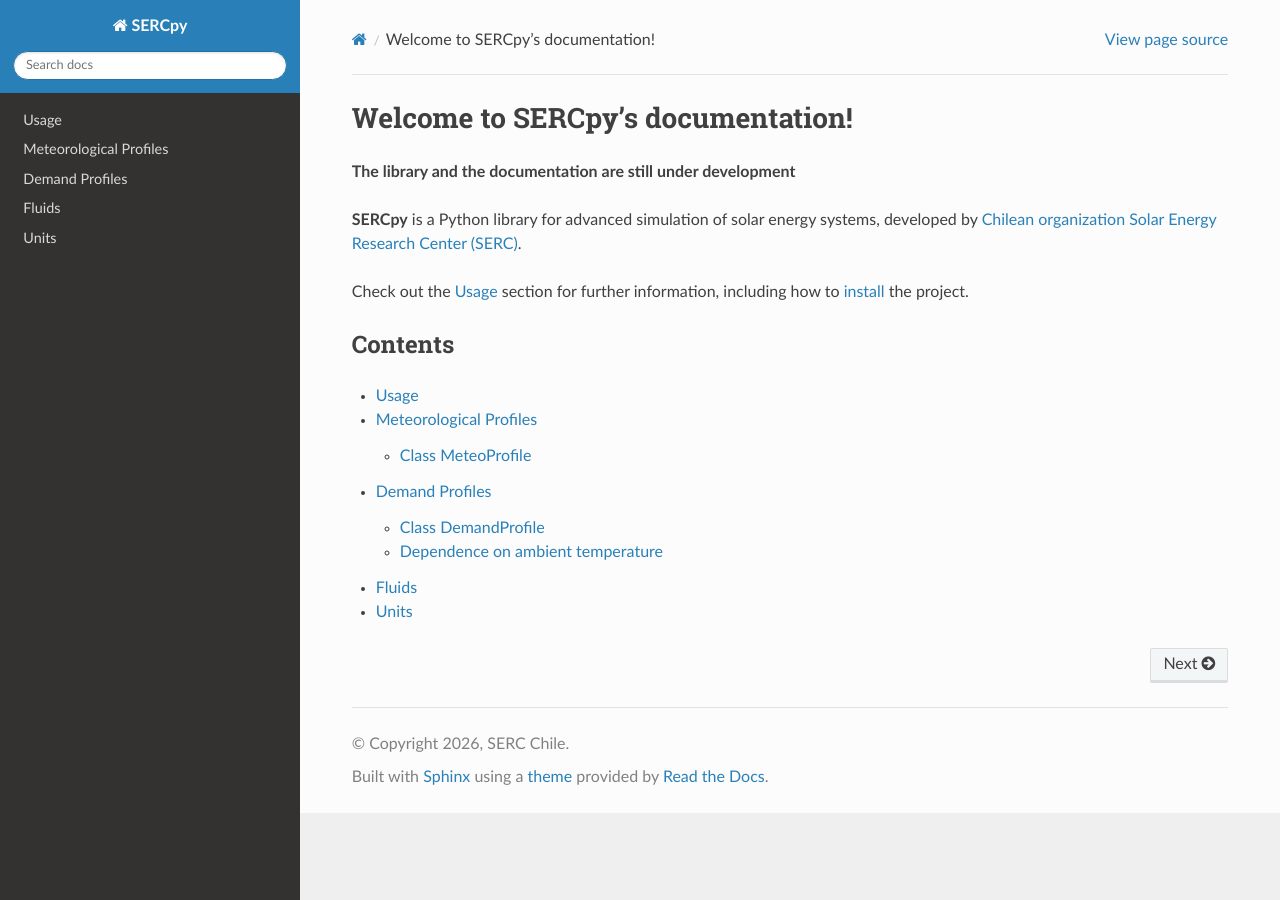
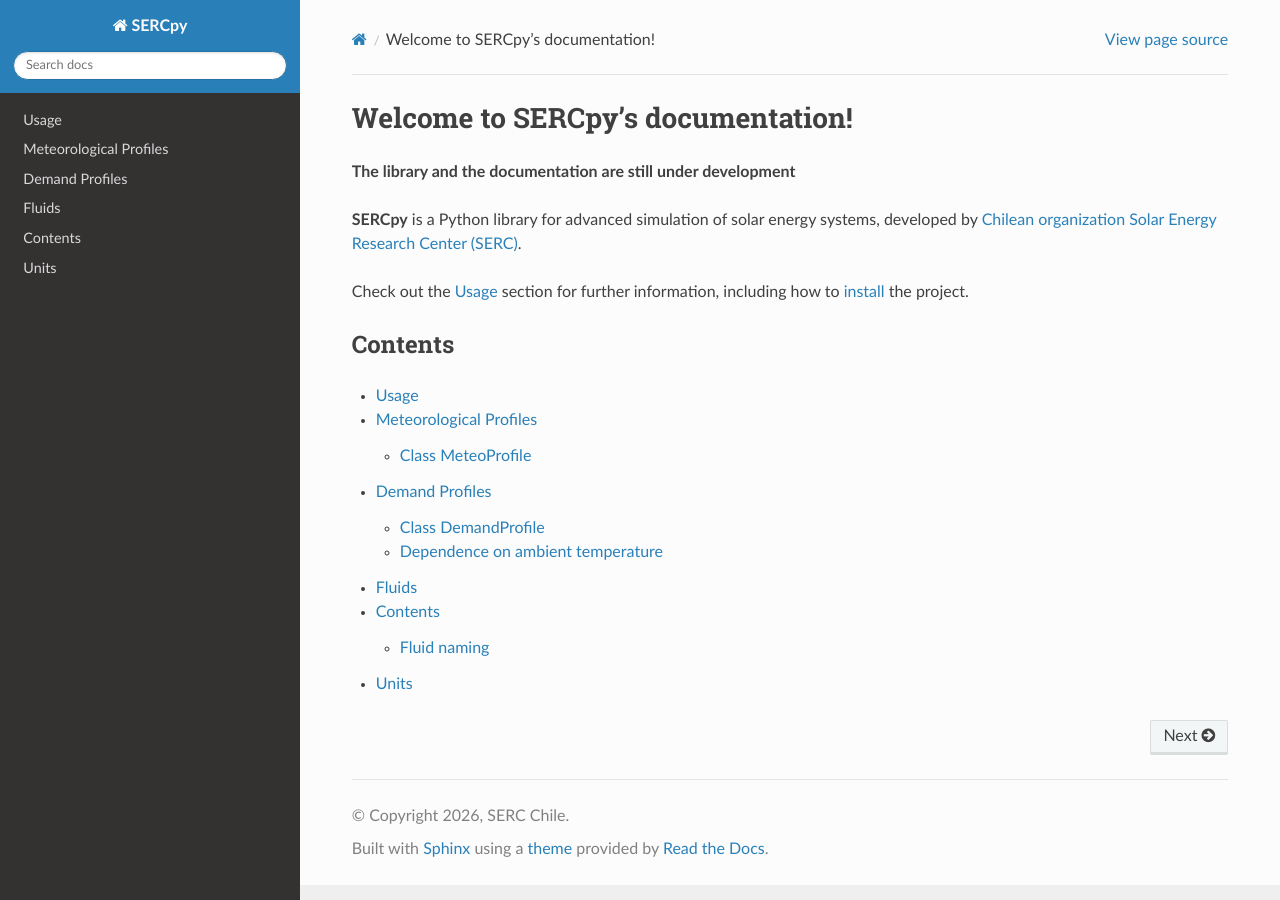
Before and after one commit to serc-chile/SERCpy, a Sphinx documentation site: the page built from docs/source/index.rst, in a window 1280 px wide. Built offline with Sphinx 7.4.7 and the Read the Docs theme 3.1.0, drawn with Linux system fonts in a browser that asks for light colours; pages that are not in the unit, such as notebooks, are missing from menus.

Commit message:
Update fluids.rst

```diff
--- a/docs/source/fluids.rst
+++ b/docs/source/fluids.rst
@@ -2,6 +2,15 @@
 ------
 
 One of the main features of **SERCpy** is that it is capable of...
+
+Contents
+--------
+
+.. toctree::
+   :maxdepth: 2
+   :titlesonly:
+
+   fluid_naming
 
 .. currentmodule:: sercpy.fluids
 
```
